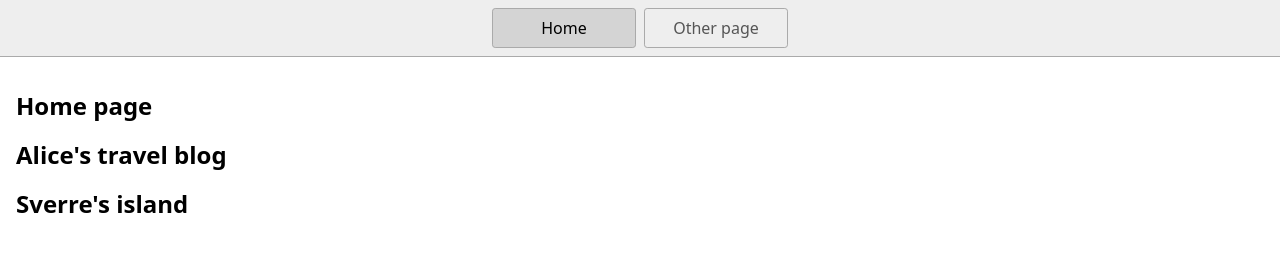
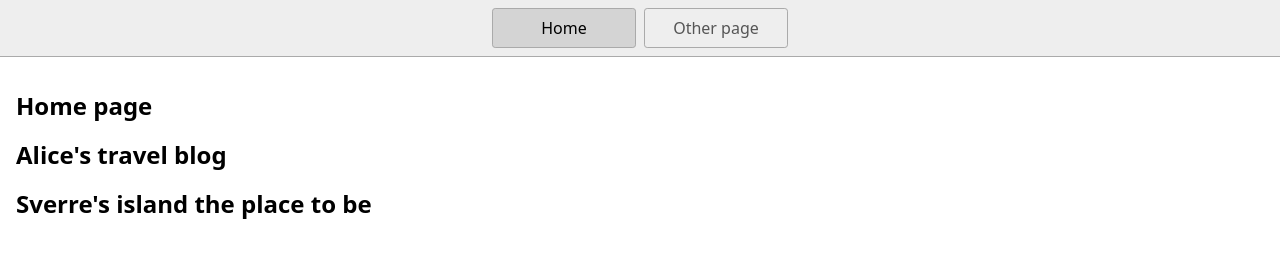
Before and after one commit to SapphireShy/web-platform-znagzg, a plain HTML site: page index.html in a window 1280 px wide. Drawn offline with Linux system fonts and the light colour scheme.

Commit message:
first commit

```diff
--- a/index.html
+++ b/index.html
@@ -19,7 +19,7 @@
     <main>
       <h1>Home page</h1>
       <H1> Alice's travel blog</H1>
-      <h1>Sverre's island</h1>
+      <h1>Sverre's island the place to be</h1>
     </main>
   </body>
 </html>
```
